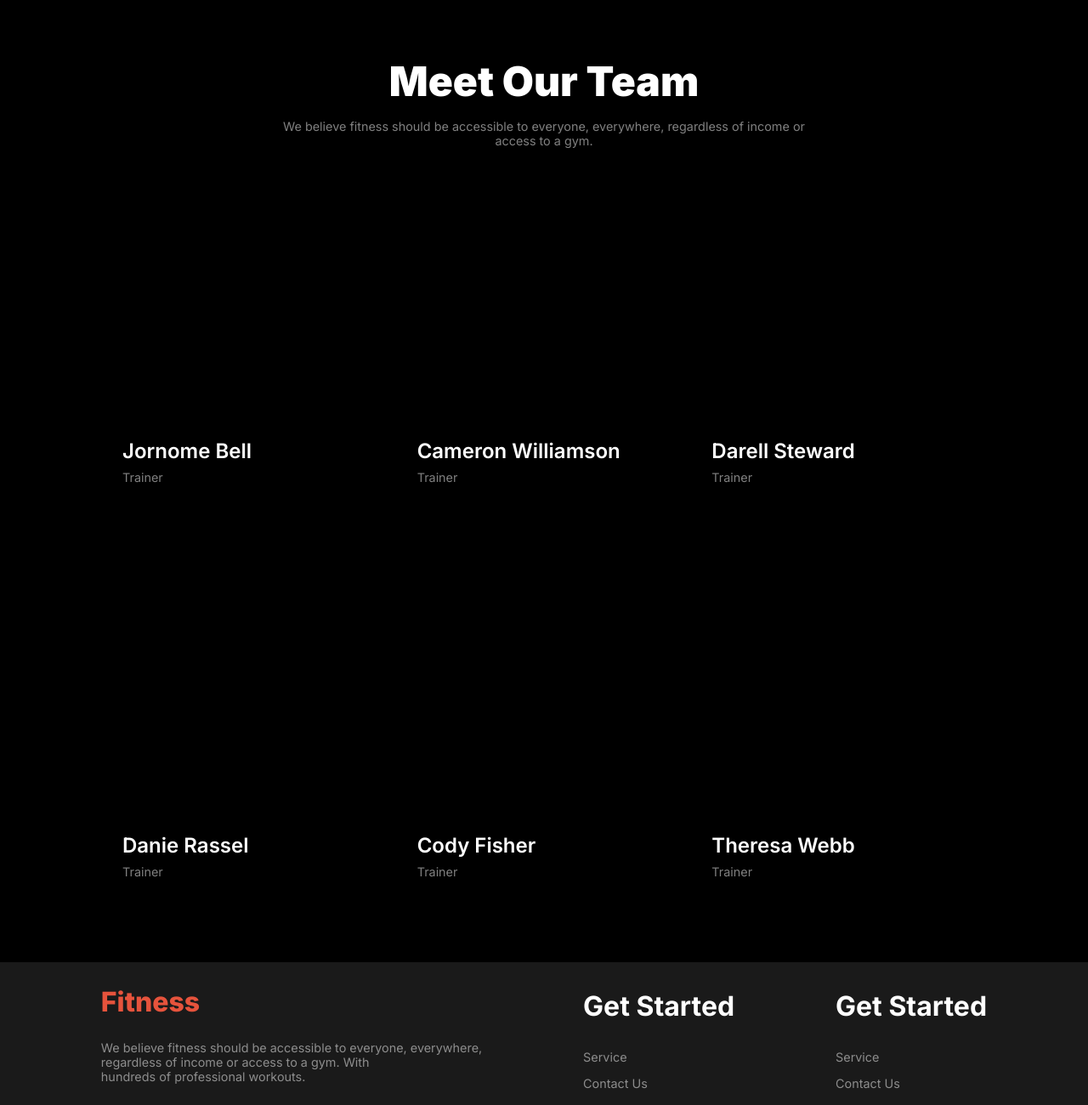
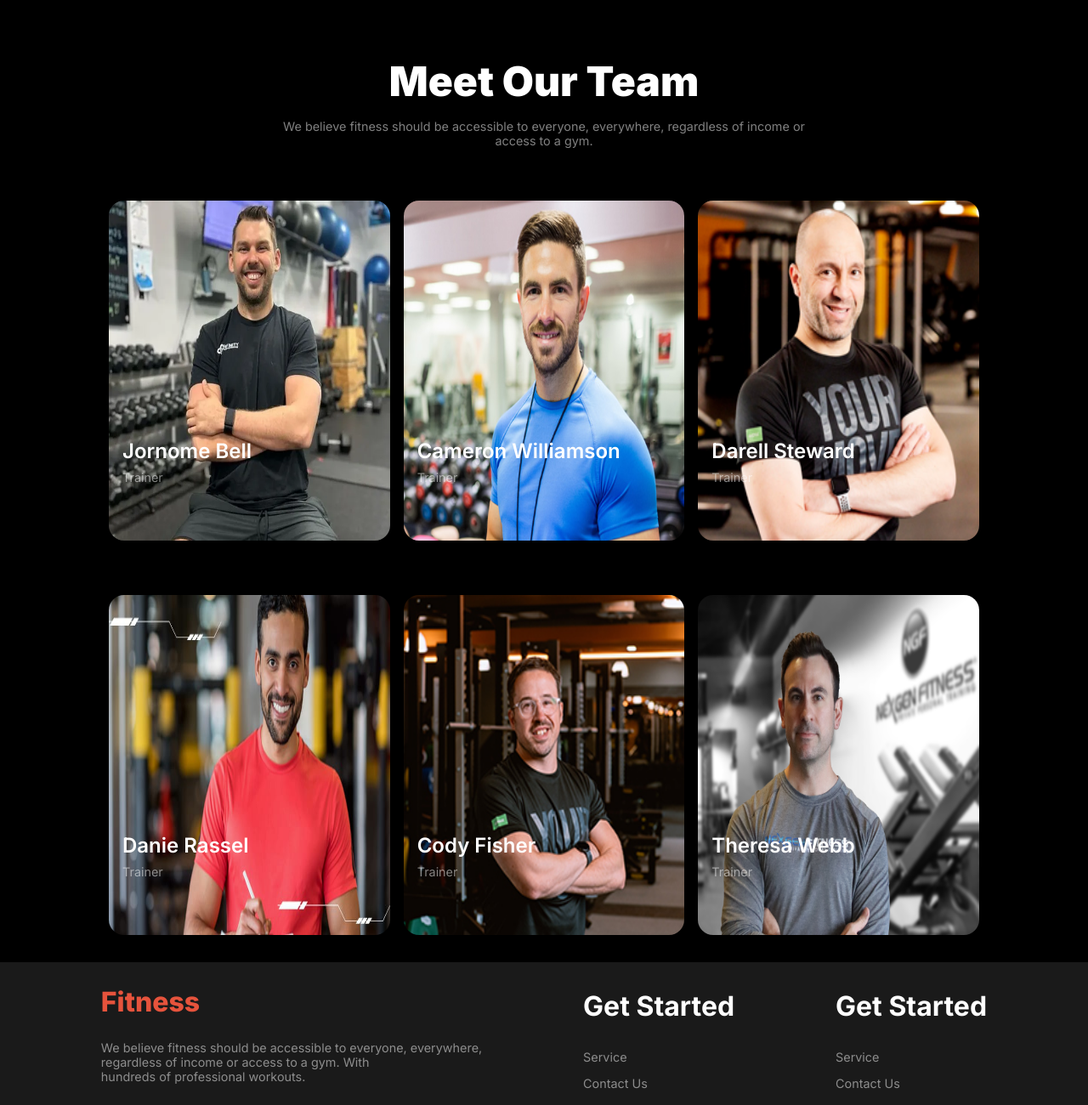
Before and after one commit to shorkarjakir/b10a1-versatile-UI, a plain HTML site: page index.html in a window 1280 px wide. Shown: the part 2261-3561 px from the top of the page at 85% size. Drawn offline with Linux system fonts and the light colour scheme; a web font is replaced by a local one.

Commit message:
again changes

```diff
--- a/styles/style.css
+++ b/styles/style.css
@@ -511,23 +511,23 @@ td{
 }
 
 .team-img1{
-    background-image: url("./images/trainer1.png");
+    background-image: url("../images/trainer1.png");
 
 }
 .team-img2{
-    background-image: url("./images/trainer2.png");
+    background-image: url("../images/trainer2.png");
 }
 .team-img3{
-    background-image: url("./images/trainer3.png");
+    background-image: url("../images/trainer3.png");
 }
 .team-img4{
-    background-image: url("./images/trainer4.png");
+    background-image: url("../images/trainer4.png");
 }
 .team-img5{
-    background-image: url("./images/trainer5.png");
+    background-image: url("../images/trainer5.png");
 }
 .team-img6{
-    background-image: url("./images/trainer6.png");
+    background-image: url("../images/trainer6.png");
 }
 
 footer{
```
